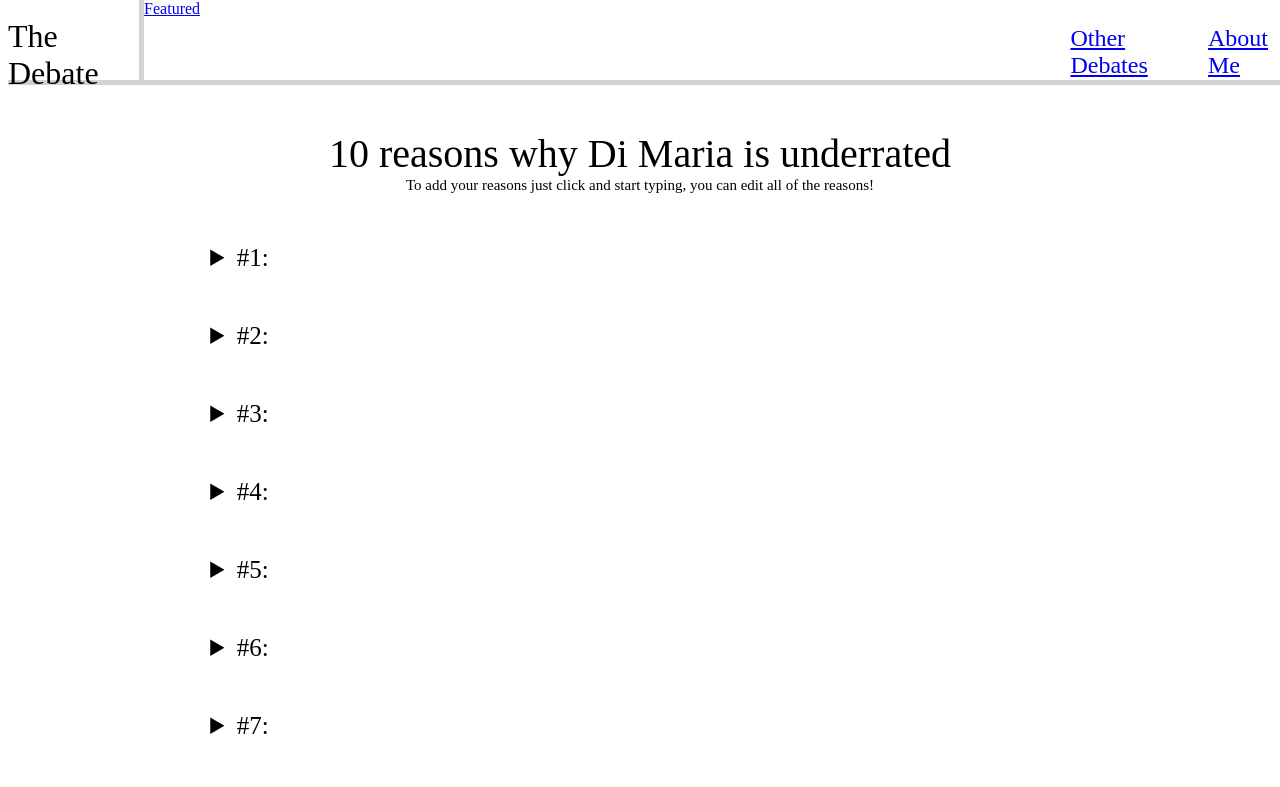
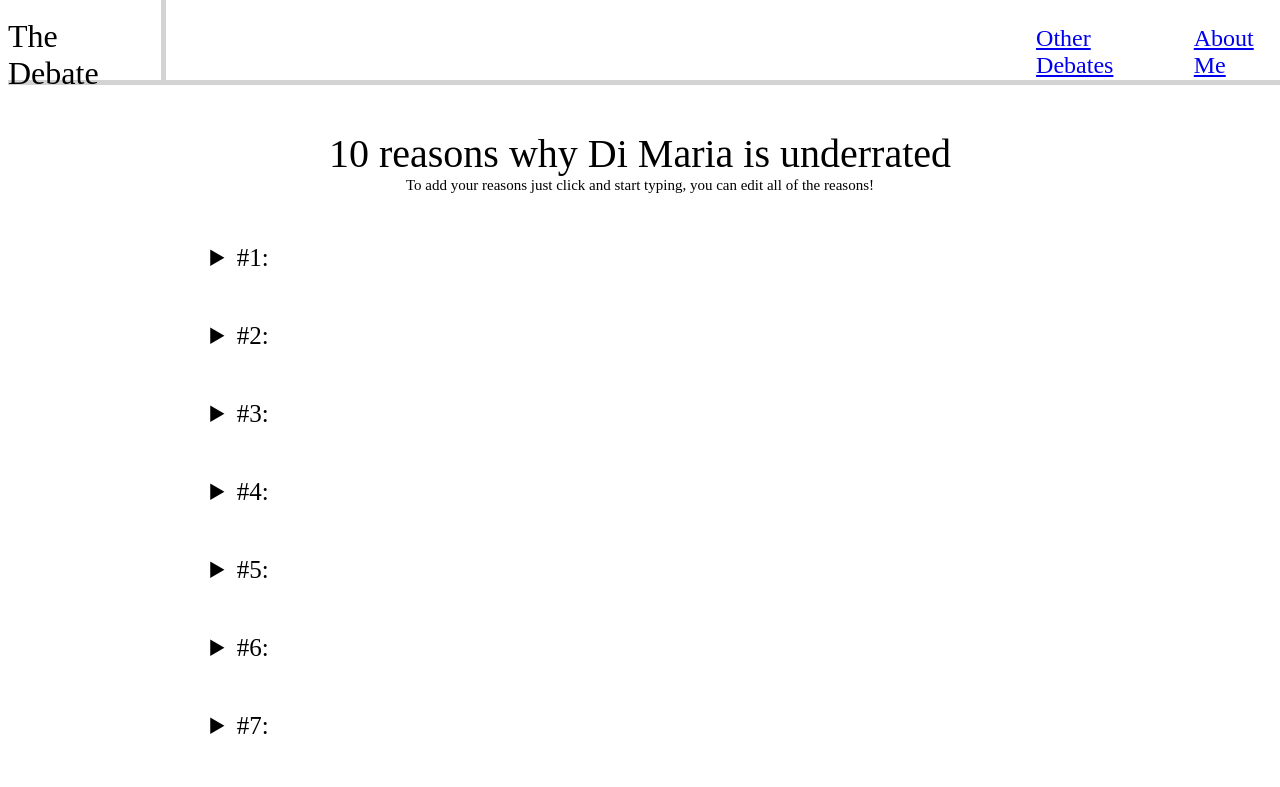
Before and after one commit to SantiDenari/SantiDenari.github.io, a plain HTML site: page DiMariaunderrated.html in a window 1280 px wide. Shown: the top 787 px of the page. Drawn offline with Linux system fonts and the light colour scheme.

Commit message:
Update DiMariaunderrated.html

```diff
--- a/DiMariaunderrated.html
+++ b/DiMariaunderrated.html
@@ -12,7 +12,7 @@
                 <div class="bigtitle">
                     <div class="topleft">The Debate</div>
                     <div class="line"></div>
-                    <div class="featured"><a href="Featured.html">Featured</a></div>
+                    <!--<div class="featured"><a href="Featured.html">Featured</a></div>-->
                     <div class="OtherDebates"><a href="OtherDebates.html">Other Debates</a></div>
                     <div class="AboutMe"><a href="AboutMe.html">About Me</a></div>
 
```
